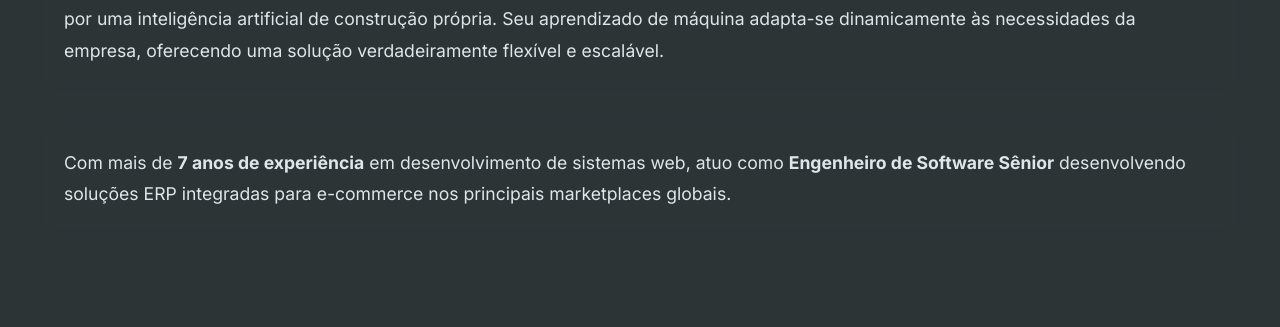
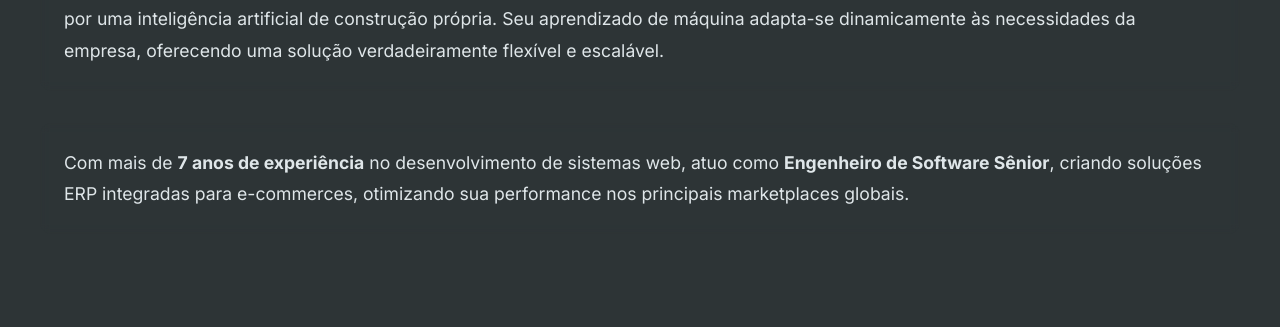
Before and after one commit to HanzoSasaki/Wolfsystem, a plain HTML site: page index.html in a window 1280 px wide. Shown: the part 1188-1515 px from the top of the page. Drawn offline with Linux system fonts and the light colour scheme.

Commit message:
new flag

```diff
--- a/index.html
+++ b/index.html
@@ -89,9 +89,7 @@
               </p>
 
               <p class="about-text">
-                Com mais de <strong>7 anos de experiência</strong> em desenvolvimento de sistemas web,
-                atuo como <strong>Engenheiro de Software Sênior</strong> desenvolvendo soluções ERP
-                integradas para e-commerce nos principais marketplaces globais.
+                Com mais de <strong>7 anos de experiência</strong> no desenvolvimento de sistemas web, atuo como <strong>Engenheiro de Software Sênior</strong>, criando soluções ERP integradas para e-commerces, otimizando sua performance nos principais marketplaces globais.
               </p>
             </div>
 
```
